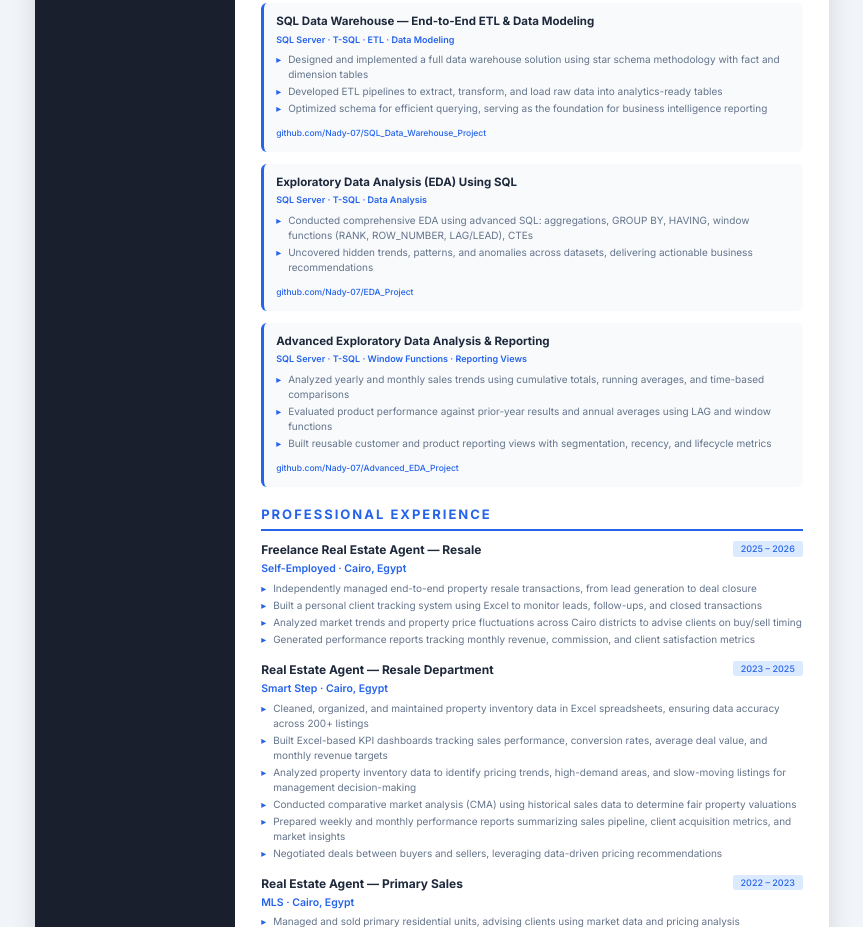
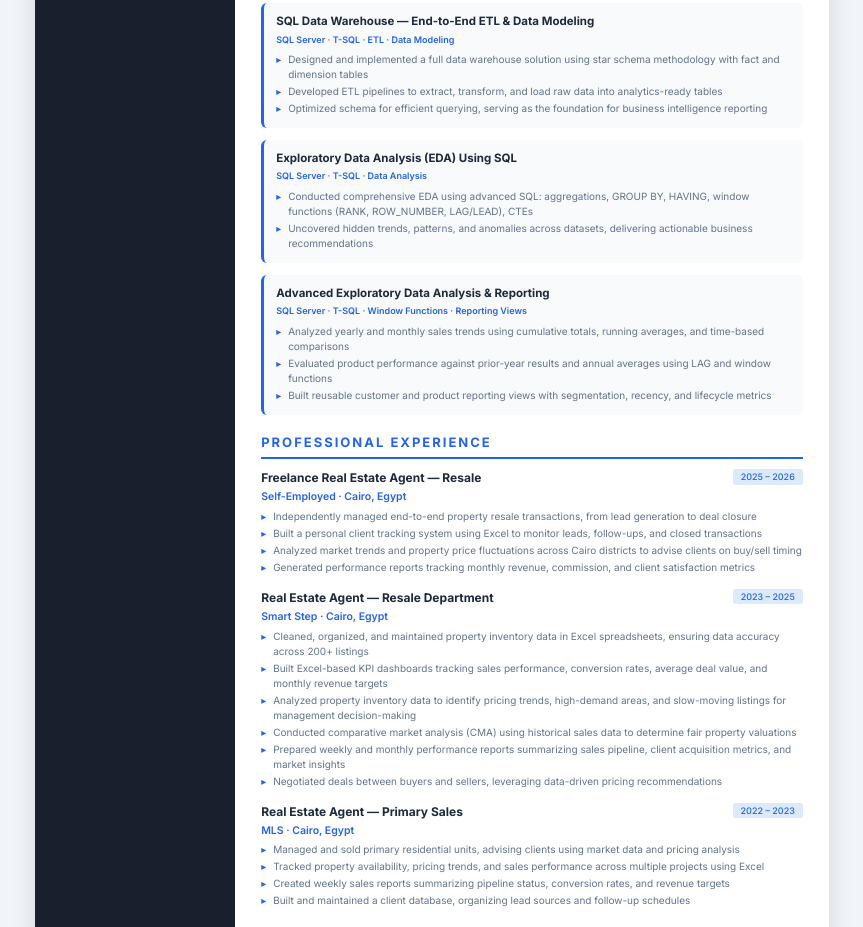
Before and after one commit to Nady-07/portfolio, a website: page cv/Mohamed_Alnady_CV.html in a window 1280 px wide. Shown: the part 897-1824 px from the top of the page, without its empty margins (208-1071 px from the left). Drawn offline with Linux system fonts and the light colour scheme.

Commit message:
Remove SQL project repository links from CV HTML and compiled PDF files

```diff
--- a/cv/Mohamed_Alnady_CV.html
+++ b/cv/Mohamed_Alnady_CV.html
@@ -614,7 +614,6 @@
                         <li>Developed ETL pipelines to extract, transform, and load raw data into analytics-ready tables</li>
                         <li>Optimized schema for efficient querying, serving as the foundation for business intelligence reporting</li>
                     </ul>
-                    <a class="project-link" href="https://github.com/Nady-07/SQL_Data_Warehouse_Project">github.com/Nady-07/SQL_Data_Warehouse_Project</a>
                 </div>
 
                 <div class="project-item">
@@ -624,7 +623,6 @@
                         <li>Conducted comprehensive EDA using advanced SQL: aggregations, GROUP BY, HAVING, window functions (RANK, ROW_NUMBER, LAG/LEAD), CTEs</li>
                         <li>Uncovered hidden trends, patterns, and anomalies across datasets, delivering actionable business recommendations</li>
                     </ul>
-                    <a class="project-link" href="https://github.com/Nady-07/EDA_Project">github.com/Nady-07/EDA_Project</a>
                 </div>
 
                 <div class="project-item">
@@ -635,7 +633,6 @@
                         <li>Evaluated product performance against prior-year results and annual averages using LAG and window functions</li>
                         <li>Built reusable customer and product reporting views with segmentation, recency, and lifecycle metrics</li>
                     </ul>
-                    <a class="project-link" href="https://github.com/Nady-07/Advanced_EDA_Project">github.com/Nady-07/Advanced_EDA_Project</a>
                 </div>
             </section>
 
```
Also changed, not shown: cv/Mohamed_Alnady_CV_ATS.html (+0 -3 lines), 2 other files.
